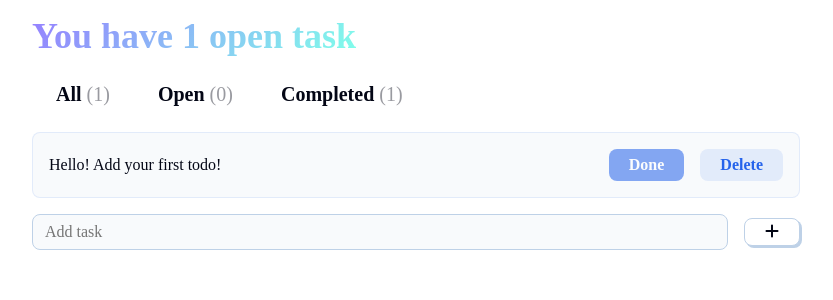
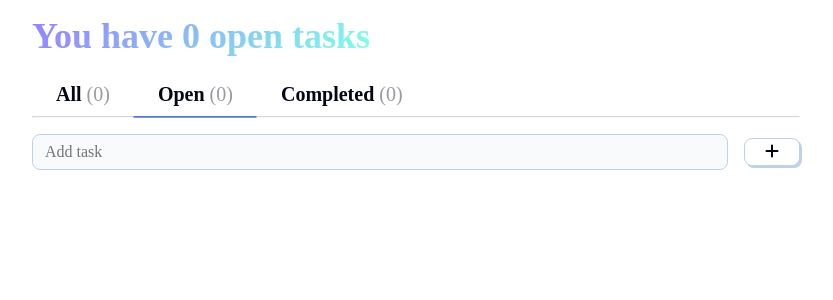
Before and after one commit to karldudley/react-todo-advanced, a React (Vite) app: page / in a window 1280 px wide. Shown: the top 300 px of the page, without its empty margins (224-1057 px from the left). Built offline with nearby package versions, Linux system fonts and the light colour scheme; a web font is replaced by a local one.

Commit message:
complete todo app

```diff
--- a/src/App.jsx
+++ b/src/App.jsx
@@ -1,35 +1,63 @@
-import { useState } from 'react';
+import { useState, useEffect } from 'react';
+
 import Header from './components/Header';
 import Tabs from './components/Tabs';
 import TodoInput from './components/TodoInput';
 import TodoList from './components/TodoList';
 
 function App() {
-    // const todos = [
-    //     { input: 'Hello! Add your first todo!', complete: true },
-    //     { input: 'Get the groceries!', complete: false },
-    //     { input: 'Learn how to web design', complete: false },
-    //     { input: 'Say hi to gran gran', complete: true },
-    // ];
+    const [todos, setTodos] = useState([]);
 
-    const [todos, setTodos] = useState([
-        { input: 'Hello! Add your first todo!', complete: true },
-    ]);
+    const [selectedTab, setSelectedTab] = useState('Open');
 
     function handleAddTodo(newTodo) {
         const newTodoList = [...todos, { input: newTodo, complete: false }];
         setTodos(newTodoList);
+        handleSaveDate(newTodoList);
     }
 
-    function handleEditTodo() {}
+    function handleCompleteTodo(index) {
+        // edit/modify/update
+        let newTodoList = [...todos];
+        let completedTodo = todos[index];
+        completedTodo['complete'] = true;
+        newTodoList[index] = completedTodo;
+        setTodos(newTodoList);
+        handleSaveDate(newTodoList);
+    }
 
-    function handleDeleteTodo() {}
+    function handleDeleteTodo(index) {
+        let newTodoList = todos.filter((val, valIndex) => {
+            return valIndex !== index;
+        });
+        setTodos(newTodoList);
+        handleSaveDate(newTodoList);
+    }
+
+    function handleSaveDate(currTodos) {
+        localStorage.setItem('todo-app', JSON.stringify({ todos: currTodos }));
+    }
+
+    useEffect(() => {
+        if (!localStorage || !localStorage.getItem('todo-app')) return;
+        let db = JSON.parse(localStorage.getItem('todo-app'));
+        setTodos(db.todos);
+    }, []);
 
     return (
         <>
             <Header todos={todos} />
-            <Tabs todos={todos} />
-            <TodoList todos={todos} />
+            <Tabs
+                selectedTab={selectedTab}
+                setSelectedTab={setSelectedTab}
+                todos={todos}
+            />
+            <TodoList
+                todos={todos}
+                selectedTab={selectedTab}
+                handleDeleteTodo={handleDeleteTodo}
+                handleCompleteTodo={handleCompleteTodo}
+            />
             <TodoInput handleAddTodo={handleAddTodo} />
         </>
     );
--- a/src/components/Tabs.jsx
+++ b/src/components/Tabs.jsx
@@ -1,7 +1,7 @@
 import React from 'react';
 
 export default function Tabs(props) {
-    const { todos } = props;
+    const { todos, selectedTab, setSelectedTab } = props;
     const tabs = ['All', 'Open', 'Completed'];
     return (
         <nav className="tab-container">
@@ -14,13 +14,23 @@
                         : todos.filter((val) => val.complete).length;
 
                 return (
-                    <button key={tabIndex} className="tab-button">
+                    <button
+                        onClick={() => {
+                            setSelectedTab(tab);
+                        }}
+                        key={tabIndex}
+                        className={
+                            'tab-button' +
+                            (tab === selectedTab ? ' tab-selected' : ' ')
+                        }
+                    >
                         <h4>
                             {tab} <span>({numOfTasks})</span>
                         </h4>
                     </button>
                 );
             })}
+            <hr />
         </nav>
     );
 }
--- a/src/components/TodoCard.jsx
+++ b/src/components/TodoCard.jsx
@@ -1,15 +1,18 @@
 import React from 'react';
 
 export default function TodoCard(props) {
-    const { todo } = props;
+    const { todo, handleDeleteTodo, handleCompleteTodo, todoIndex } = props;
     return (
         <div className="card todo-item">
             <p>{todo.input}</p>
             <div className="todo-buttons">
-                <button disabled={todo.complete}>
+                <button
+                    onClick={() => handleCompleteTodo(todoIndex)}
+                    disabled={todo.complete}
+                >
                     <h6>Done</h6>
                 </button>
-                <button>
+                <button onClick={() => handleDeleteTodo(todoIndex)}>
                     <h6>Delete</h6>
                 </button>
             </div>
--- a/src/components/TodoList.jsx
+++ b/src/components/TodoList.jsx
@@ -2,18 +2,24 @@
 import TodoCard from './TodoCard';
 
 export default function (props) {
-    const { todos } = props;
-    const tab = 'All';
+    const { todos, selectedTab } = props;
     const filterTodoList =
-        tab === 'All'
+        selectedTab === 'All'
             ? todos
-            : tab === 'Completed'
+            : selectedTab === 'Completed'
             ? todos.filter((val) => val.complete)
             : todos.filter((val) => !val.complete);
     return (
         <>
             {filterTodoList.map((todo, todoIndex) => {
-                return <TodoCard key={todoIndex} todo={todo} />;
+                return (
+                    <TodoCard
+                        key={todoIndex}
+                        {...props}
+                        todoIndex={todos.findIndex((val) => val === todo)}
+                        todo={todo}
+                    />
+                );
             })}
         </>
     );
```
